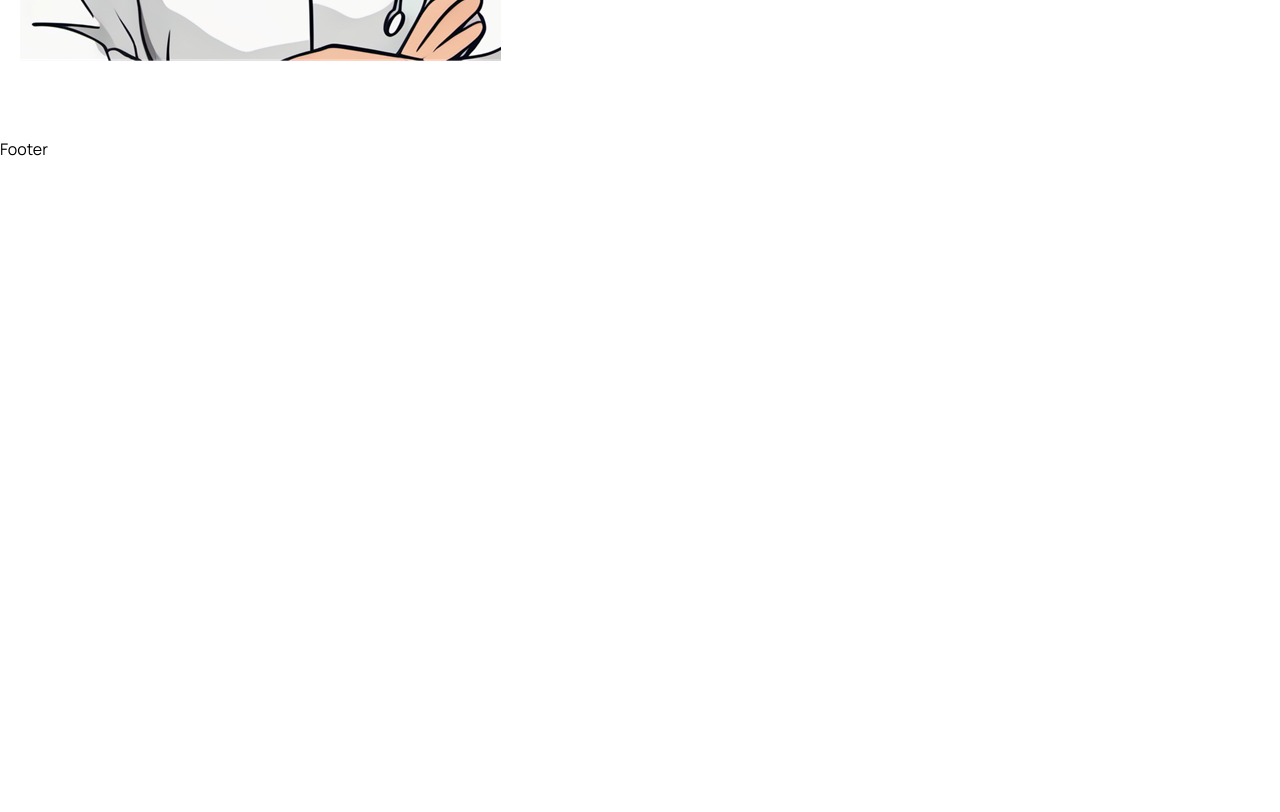
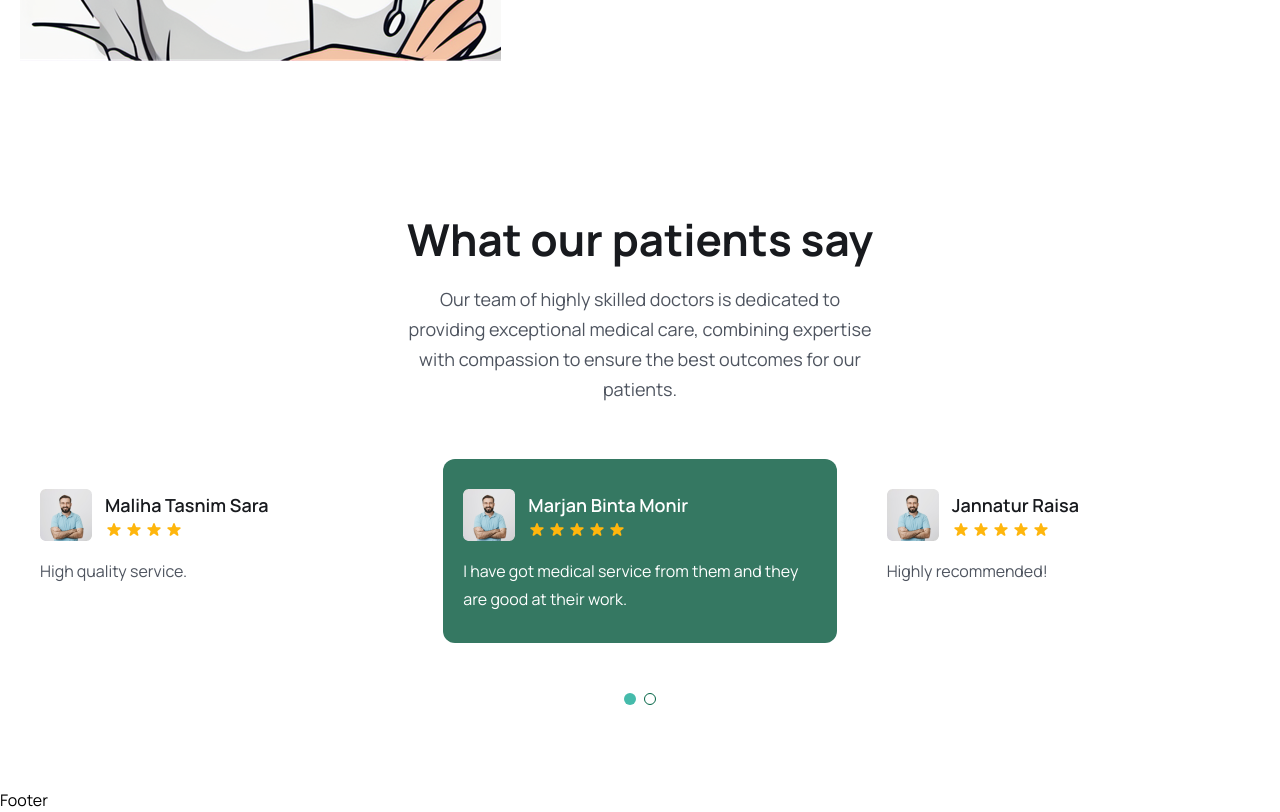
Before and after one commit to Faiyaz582/GetMed, a React (Vite) app in the folder frontend/: page / in a window 1280 px wide. Shown: the part 5560-6372 px from the top of the page. Before the commit the page ends 5721 px from the top, so only its background shows below. Built offline with nearby package versions, Linux system fonts and the light colour scheme.

Commit message:
Testimonals of patients

```diff
--- a/frontend/package.json
+++ b/frontend/package.json
@@ -16,7 +16,7 @@
     "react-router-dom": "^6.23.1",
     "react-spinners": "^0.13.8",
     "react-toastify": "^10.0.5",
-    "swiper": "^11.1.3"
+    "swiper": "^11.1.4"
   },
   "devDependencies": {
     "@types/react": "^18.2.66",
--- a/frontend/src/App.css
+++ b/frontend/src/App.css
@@ -11,6 +11,40 @@
   font-family: "Manrope",sans-serif;
 
 }
+
+.swiper-pagination-bullet {
+  width: 12px !important;
+  height: 12px !important;
+  border: 1px solid #016344 !important;
+  opacity: 100% !important;
+  background: #fff !important;
+}
+
+.swiper-pagination-bullet-active{
+  background: #45bbab !important;
+  border: none !important;
+}
+
+.swiper {
+  padding-bottom: 70px !important;
+}
+
+.swiper-slide.swiper-slide-next {
+  background : #357862;
+  border-radius: 12px;
+  box-shadow: 0px 20px 70px rgba (0,103,255,0.3) !important;
+
+}
+
+.swiper-slide.swiper-slide-next h4,
+.swiper-slide.swiper-slide-next p{
+  color: #fff !important;
+}
+
+.swiper-pagination {
+  top: 90% !important;
+}
+
 .sticky_header{
  width: 100%;
  height: 80px;
--- a/frontend/src/components/Footer/Footer.jsx
+++ b/frontend/src/components/Footer/Footer.jsx
@@ -1,4 +1,7 @@
-import React from 'react'
+import React from 'react';
+// import { Link } from 'react-router-dom';
+// import logo from '../../assets/images/logo.png'
+// import
 
 const Footer = () => {
   return (
--- /dev/null
+++ b/frontend/src/components/Testimonial/Testimonial.jsx
@@ -0,0 +1,123 @@
+import React from 'react'
+import { Pagination } from 'swiper/modules'
+import { Swiper, SwiperSlide } from 'swiper/react'
+import 'swiper/css'
+import 'swiper/css/pagination'
+import patientAvatar from '../../assets/images/patient-avatar.png'
+import { HiStar } from 'react-icons/hi'
+
+const Testimonial = () => {
+    return (
+        <div className='mt-[30px] lg:mt-[55px]'>
+            <Swiper
+                modules={[Pagination]}
+                spaceBetween={30}
+                slidesPerView={1}
+                pagination={{ clickable: true }}
+                breakpoints={{
+                    640: {
+                        slidesPerView: 1,
+                        spaceBetween: 0,
+                    },
+                    768: {
+                        slidesPerView: 2,
+                        spaceBetween: 20,
+                    },
+                    1024: {
+                        slidesPerView: 3,
+                        spaceBetween: 30,
+                    },
+                }}
+            >
+                <SwiperSlide>
+                    <div className="py-[30px] px-5 rounded-lg">
+                        <div className='flex items-center gap-[13px]'>
+                            <img src={patientAvatar} alt=" " />
+                            <div>
+                                <h4 className='text-[18px] leading-[30px] font-semibold text-headingColor'>
+                                    Maliha Tasnim Sara
+                                </h4>
+                                <div className='flex items-center gap-[2px]'>
+                                    <HiStar className='text-yellowColor w-[18px] h-5' />
+                                    <HiStar className='text-yellowColor w-[18px] h-5' />
+                                    <HiStar className='text-yellowColor w-[18px] h-5' />
+                                    <HiStar className='text-yellowColor w-[18px] h-5' />
+
+                                </div>
+                            </div>
+                        </div>
+                        <p className='text-[16px] leading-7 mt-4 text-textColor font-[400]'>
+                           High quality service.</p>
+                    </div>
+                </SwiperSlide>
+                <SwiperSlide>
+                    <div className="py-[30px] px-5 rounded-lg">
+                        <div className='flex items-center gap-[13px]'>
+                            <img src={patientAvatar} alt=" " />
+                            <div>
+                                <h4 className='text-[18px] leading-[30px] font-semibold text-headingColor'>
+                                    Marjan Binta Monir
+                                </h4>
+                                <div className='flex items-center gap-[2px]'>
+                                    <HiStar className='text-yellowColor w-[18px] h-5' />
+                                    <HiStar className='text-yellowColor w-[18px] h-5' />
+                                    <HiStar className='text-yellowColor w-[18px] h-5' />
+                                    <HiStar className='text-yellowColor w-[18px] h-5' />
+                                    <HiStar className='text-yellowColor w-[18px] h-5' />
+                                </div>
+                            </div>
+                        </div>
+                        <p className='text-[16px] leading-7 mt-4 text-textColor font-[400]'>
+                            I have got medical service from them and they are good at their work.</p>
+                    </div>
+                </SwiperSlide>
+                <SwiperSlide>
+                    <div className="py-[30px] px-5 rounded-lg">
+                        <div className='flex items-center gap-[13px]'>
+                            <img src={patientAvatar} alt=" " />
+                            <div>
+                                <h4 className='text-[18px] leading-[30px] font-semibold text-headingColor'>
+                                    Jannatur Raisa
+                                </h4>
+                                <div className='flex items-center gap-[2px]'>
+                                    <HiStar className='text-yellowColor w-[18px] h-5' />
+                                    <HiStar className='text-yellowColor w-[18px] h-5' />
+                                    <HiStar className='text-yellowColor w-[18px] h-5' />
+                                    <HiStar className='text-yellowColor w-[18px] h-5' />
+                                    <HiStar className='text-yellowColor w-[18px] h-5' />
+                                </div>
+                            </div>
+                        </div>
+                        <p className='text-[16px] leading-7 mt-4 text-textColor font-[400]'>
+                           Highly recommended!</p>
+                    </div>
+                </SwiperSlide>
+                <SwiperSlide>
+                    <div className="py-[30px] px-5 rounded-lg">
+                        <div className='flex items-center gap-[13px]'>
+                            <img src={patientAvatar} alt=" " />
+                            <div>
+                                <h4 className='text-[18px] leading-[30px] font-semibold text-headingColor'>
+                                    Marjana Salauddin
+                                </h4>
+                                <div className='flex items-center gap-[2px]'>
+                                    <HiStar className='text-yellowColor w-[18px] h-5' />
+                                    <HiStar className='text-yellowColor w-[18px] h-5' />
+                                    <HiStar className='text-yellowColor w-[18px] h-5' />
+                                    <HiStar className='text-yellowColor w-[18px] h-5' />
+                                    <HiStar className='text-yellowColor w-[18px] h-5' />
+                                </div>
+                            </div>
+                        </div>
+                        <p className='text-[16px] leading-7 mt-4 text-textColor font-[400]'>
+                            All staffs and doctors are very friendly.</p>
+                    </div>
+                </SwiperSlide>
+
+                {/* Add more SwiperSlide components here if needed */}
+            </Swiper>
+        </div>
+    );
+};
+
+export default Testimonial;
--- a/frontend/src/pages/Home.jsx
+++ b/frontend/src/pages/Home.jsx
@@ -14,6 +14,9 @@
 import ServiceList from '../components/Services/ServiceList';
 import DoctorList from '../components/Doctors/DoctorList';
 import FaqList from '../components/Faq/FaqList';
+import Testimonial from '../components/Testimonial/Testimonial';
+
+
 
 
 const Home = () => {
@@ -299,6 +302,24 @@
       </section>
       {/*faq section:end*/}
 
+      {/**Testimoial secrion: start* */}
+
+      <section>
+        <div className='container'>
+      <div className="xl:w-[470px] mx-auto">
+            <h2 className='heading text-center font-bold'>What our patients say</h2>
+            <p className='text_para text-center'>
+              Our team of highly skilled doctors is dedicated to providing exceptional medical care, combining expertise with compassion to ensure the best outcomes for our patients.
+            </p>
+          </div>
+
+          <Testimonial />
+          </div>
+
+      </section>
+
+       {/**Testimoial secrion: end* */}
+
 
 
     </>
```
Also changed, not shown: 1 other file (tests, documents, lock files or other folders).
